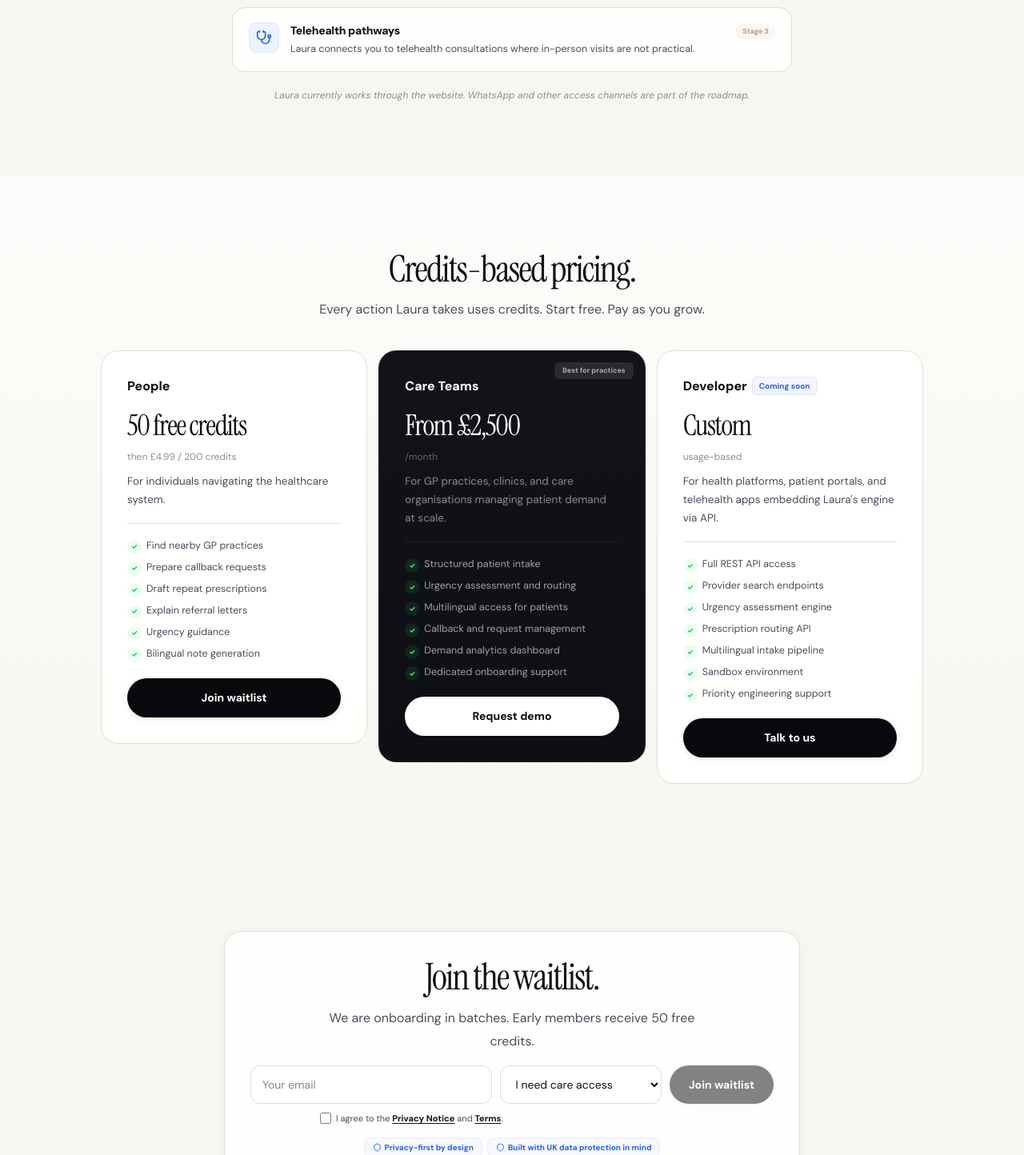
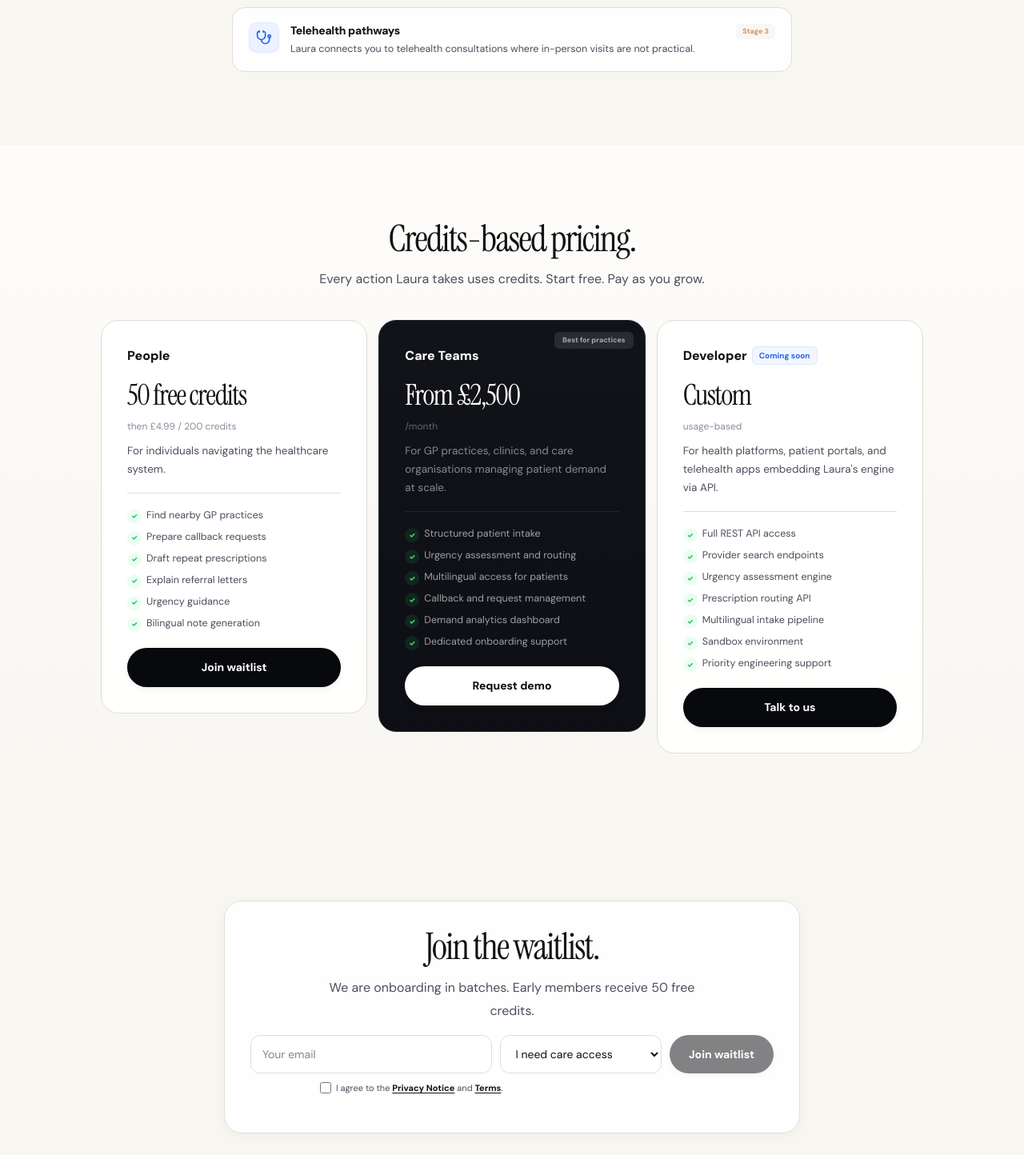
Before and after one commit to yungthacreator/omela, a Next.js app: page / in a window 1280 px wide. Shown: the part 4686-6130 px from the top of the page at 80% size. Built offline with nearby package versions, Linux system fonts and the light colour scheme.

Commit message:
refining website

```diff
--- a/app/page.tsx
+++ b/app/page.tsx
@@ -471,7 +471,6 @@
                 </FI>
               ))}
             </div>
-            <FI delay={0.3}><p className="roadNote">Laura currently works through the website. WhatsApp and other access channels are part of the roadmap.</p></FI>
           </div>
         </section>
 
@@ -536,8 +535,6 @@
                   <span>I agree to the <Link href="/privacy" className="pvLk">Privacy Notice</Link> and <Link href="/terms" className="pvLk">Terms</Link>.</span>
                 </label>
                 <div className="wlBadges">
-                  <span className="wlBadge"><Shield size={11} />Privacy-first by design</span>
-                  <span className="wlBadge"><Shield size={11} />Built with UK data protection in mind</span>
                 </div>
                 {success && <div className="fmOk">{success}</div>}
                 {error && <div className="fmEr">{error}</div>}
```
